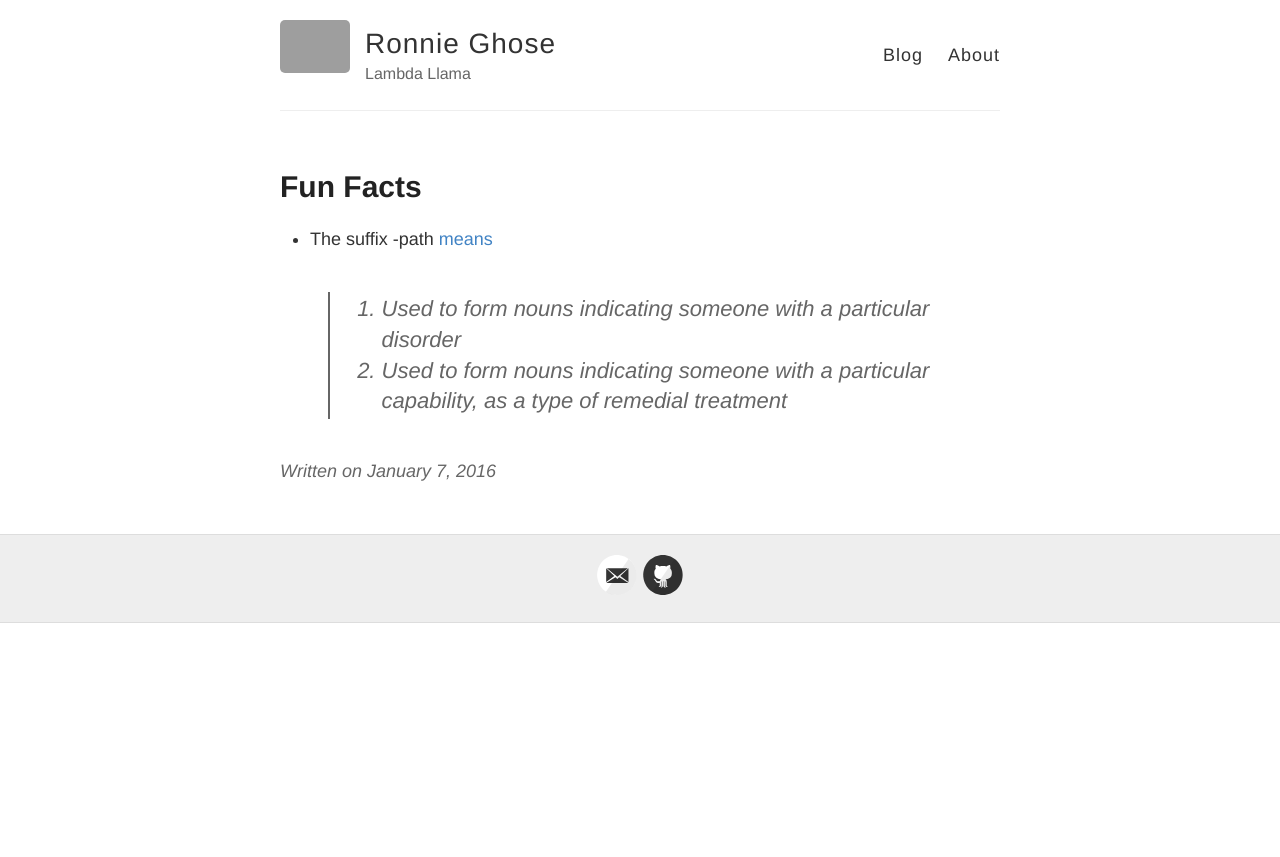
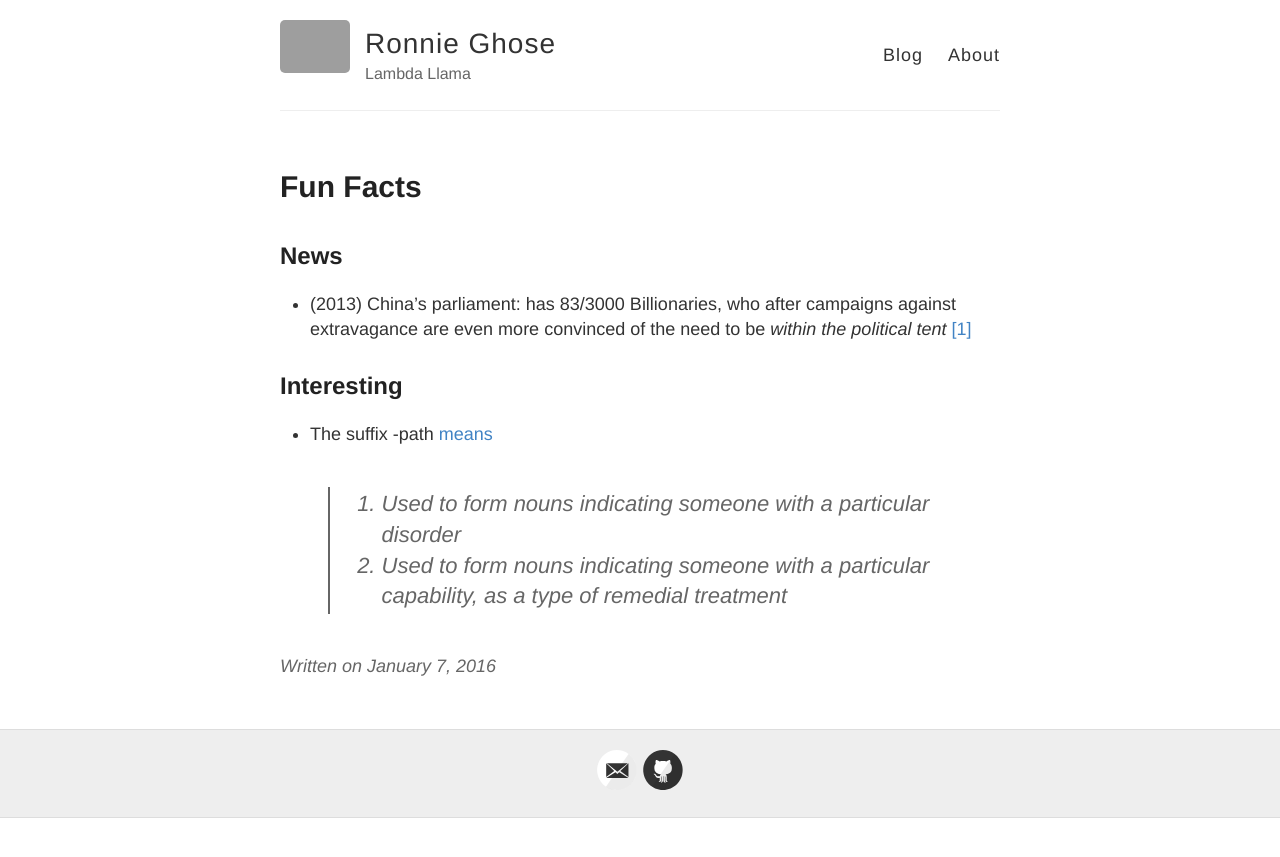
Before and after one commit to RONNCC/ronncc.github, a Jekyll site: the page built from _posts/2016-1-7-the-post-7089.md, in a window 1280 px wide. Shown: the top 857 px of the page. Built offline with Jekyll 4.4.1, drawn with Linux system fonts in a browser that asks for light colours; comment, search, counter and statistics services are not loaded; grey boxes are pictures that could not be loaded.

Commit message:
update from Jekyller

```diff
--- a/_posts/2016-1-7-the-post-7089.md
+++ b/_posts/2016-1-7-the-post-7089.md
@@ -8,11 +8,16 @@ date: '2016-1-7'
 type: post
 layout: post
 published: true
-sha:
+sha: 823212071957db16769562b0409121c187062f84
 slug: the-post-7089
 title: 'Fun Facts'
 
 ---
+## News
+
+- (2013) China's parliament: has 83/3000 Billionaries, who after campaigns against extravagance are even more convinced of the need to be *within the political tent* [[1]](http://webcache.googleusercontent.com/search?q=cache:foI8v8alIe4J:www.ft.com/cms/s/0/4568598e-8731-11e2-9dd7-00144feabdc0.html+&cd=1&hl=en&ct=clnk&gl=us#axzz3wdzGb3Ws)
+
+## Interesting
 
 - The suffix -path [means](https://en.wiktionary.org/wiki/-path#English)
     > 1. Used to form nouns indicating someone with a particular disorder
```
